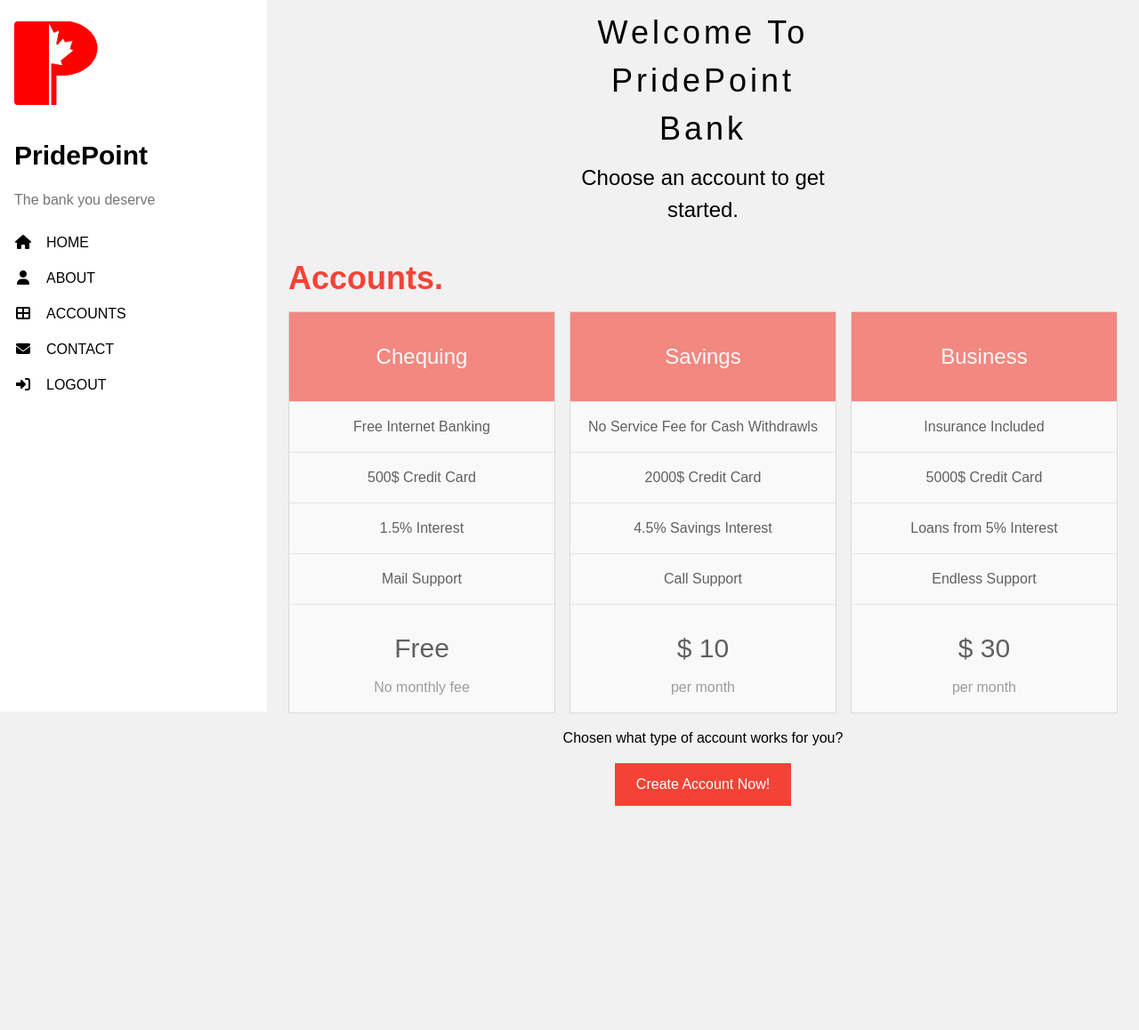
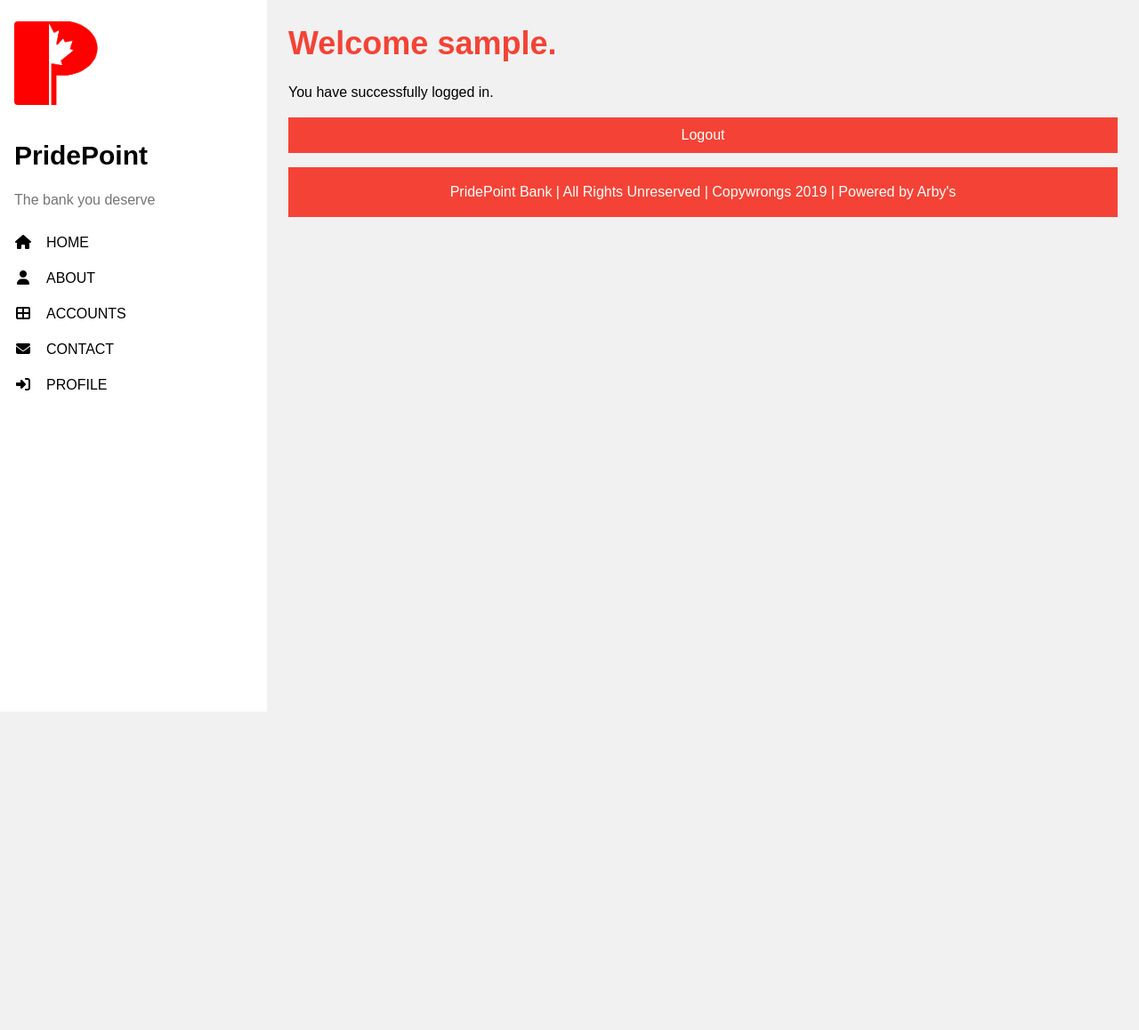
Before and after one commit to dilawar07/ppb, a PHP site: page /login_success.php in a window 1280 px wide. Shown: the top 1158 px of the page at 89% size. After the commit the page ends 800 px from the top, so only its background shows below. Run offline with PHP 8.4, Linux system fonts and the light colour scheme; the visitor is signed in with stand-in values (Sample User, id 1); a stand-in replaces the project's code that opens the database connection; some libraries are stand-ins or nearby versions.

Commit message:
logout process update

```diff
--- a/login_success.php
+++ b/login_success.php
@@ -6,191 +6,18 @@
   require 'header.php';
   require 'nav.php';
 
- // require 'menu.php';
-//require 'banner.php';
-?>
-
-
-
-<?php
-
-//session_start();
-
 if(!isset($_SESSION['username'])){
 	header("location:main_login.php");
 }
-
 ?>
 
-<center>
-<div style="width:300px;float:center;text-align=left;">
-      <h1 class="w3-wide">Welcome To PridePoint Bank</h1>
+<div class="w3-container w3-padding-large" style="margin-bottom:32px" id="about">
+  <h1 class="w3-xxlarge w3-text-red"><b>Welcome <?php echo $_SESSION['username'] ?>.</b></h1>
+  <p>You have successfully logged in.</p>
+  <form action="logout.php">
+    <button class="w3-button w3-block w3-green w3-section w3-padding w3-red w3-hover-black" type="submit">Logout</button>
+  </form>
 
-      <h3>Choose an account to get started.</h3>
-
-
-
-</center>
-
-
-
-<div class="w3-container w3-padding-large" style="margin-bottom:32px" id="accounts">
-  <!-- Accounts Tables -->
-  <h1 class="w3-xxlarge w3-text-red"><b>Accounts.</b></h1>
-  <div class="w3-row-padding" style="margin:0 -16px">
-    <div class="w3-third w3-margin-bottom">
-      <ul class="w3-ul w3-border w3-white w3-center w3-opacity w3-hover-opacity-off">
-        <li class="w3-red w3-xlarge w3-padding-32">Chequing</li>
-        <li class="w3-padding-16">Free Internet Banking</li>
-        <li class="w3-padding-16">500$ Credit Card</li>
-        <li class="w3-padding-16">1.5% Interest</li>
-        <li class="w3-padding-16">Mail Support</li>
-        <li class="w3-padding-16">
-          <h2>Free</h2>
-          <span class="w3-opacity">No monthly fee</span>
-        </li>
-      </ul>
-    </div>
-
-    <div class="w3-third w3-margin-bottom">
-      <ul class="w3-ul w3-border w3-white w3-center w3-opacity w3-hover-opacity-off">
-        <li class="w3-red w3-xlarge w3-padding-32">Savings</li>
-        <li class="w3-padding-16">No Service Fee for Cash Withdrawls</li>
-        <li class="w3-padding-16">2000$ Credit Card</li>
-        <li class="w3-padding-16">4.5% Savings Interest</li>
-        <li class="w3-padding-16">Call Support</li>
-        <li class="w3-padding-16">
-          <h2>$ 10</h2>
-          <span class="w3-opacity">per month</span>
-        </li>
-      </ul>
-    </div>
-
-    <div class="w3-third">
-      <ul class="w3-ul w3-border w3-white w3-center w3-opacity w3-hover-opacity-off">
-        <li class="w3-red w3-xlarge w3-padding-32">Business</li>
-        <li class="w3-padding-16">Insurance Included</li>
-        <li class="w3-padding-16">5000$ Credit Card</li>
-        <li class="w3-padding-16">Loans from 5% Interest</li>
-        <li class="w3-padding-16">Endless Support</li>
-        <li class="w3-padding-16">
-          <h2>$ 30</h2>
-          <span class="w3-opacity">per month</span>
-        </li>
-      </ul>
-    </div>
-  </div>
-  <div class="w3-container w3-center">
-    Chosen what type of account works for you?<br>
-    <button class="w3-button w3-red w3-padding-large w3-hover-black w3-margin-top" onclick="document.getElementById('signup').style.display='block'">Create Account Now!</button>
-  </div>
-</div>
-
-<div id="signup" class="w3-modal">
-  <div class="w3-modal-content w3-card-4 w3-animate-zoom" style="max-width:700px">
-
-    <div class="w3-center"><br>
-      <span onclick="document.getElementById('signup').style.display='none'" class="w3-button w3-xlarge w3-hover-red w3-display-topright" title="Close Modal">&times;</span>
-    </div>
-
-    <form class="w3-container" action="/action_page.php">
-      <h4><b>Let's get your money safe!!</b></h4>
-      <hr>
-      <div class="w3-section">
-        <div class="w3-row-padding">
-          <div class="w3-half">
-            <label><b>First Name</b></label>
-            <input class="w3-input w3-border w3-margin-bottom" type="text" name="fname" required>
-          </div>
-          <div class="w3-half">
-            <label><b>Last Name</b></label>
-            <input class="w3-input w3-border w3-margin-bottom" type="text" name="lname" required>
-          </div>
-        </div>
-        <div class="w3-row-padding">
-          <div class="w3-half">
-            <label><b>E-Mail ID</b></label>
-            <input class="w3-input w3-border w3-margin-bottom" type="email" name="email" required>
-          </div>
-          <div class="w3-half">
-            <label><b>Mobile Number</b></label>
-            <input class="w3-input w3-border w3-margin-bottom" type="tel" pattern="[0-9]{10}" name="mnum" required>
-          </div>
-        </div>
-        <div class="w3-row-padding">
-          <div class="w3-half">
-              <label><b>Password</b></label>
-              <input class="w3-input w3-border w3-margin-bottom" type="password" name="password" required>
-          </div>
-          <div class="w3-half">
-              <label><b>Confirm Password</b></label>
-              <input class="w3-input w3-border w3-margin-bottom" type="password" name="password2" required>
-          </div>
-        </div>
-        <h5>Account type</h5>
-        <div class="w3-row-padding">
-          <div class="w3-third">
-              <input class="w3-radio" type="radio" name="gender" value="chequing" checked>
-              <label>Chequing (free)</label>
-          </div>
-          <div class="w3-third">
-              <input class="w3-radio" type="radio" name="gender" value="savings">
-              <label>Savings ($10/m)</label>
-          </div>
-          <div class="w3-third">
-              <input class="w3-radio" type="radio" name="gender" value="bussiness" >
-              <label>Bussiness ($30/m)</label>
-          </div>
-        </div>
-        <button class="w3-button w3-block w3-green w3-section w3-padding w3-red w3-hover-black" type="submit">Create Account</button>
-      </div>
-    </form>
-  </div>
-</div>
-
-
-
-
-
-
-
-
-
-
-
-
-
-
-
-
-
-</div>
-
-
-
-
-
-
-
-<br><br>
-
-
-
-<br><br>
-
-
-
-<br><br>
-
-
-
-<br><br>
-
-<br><br>
-
-<br><br>
-
-<br><br>
 
 <?php
   require 'footer.php';
--- a/nav.php
+++ b/nav.php
@@ -26,7 +26,7 @@
 
   else
   {
-    echo"<a href='logout.php' class='w3-bar-item w3-button w3-padding w3-hover-red'><i class='fa fa-sign-in fa-fw w3-margin-right'></i>LOGOUT</a>";
+    echo"<a href='login_success.php' class='w3-bar-item w3-button w3-padding w3-hover-red'><i class='fa fa-sign-in fa-fw w3-margin-right'></i>PROFILE</a>";
   }
   ?>
 
```
